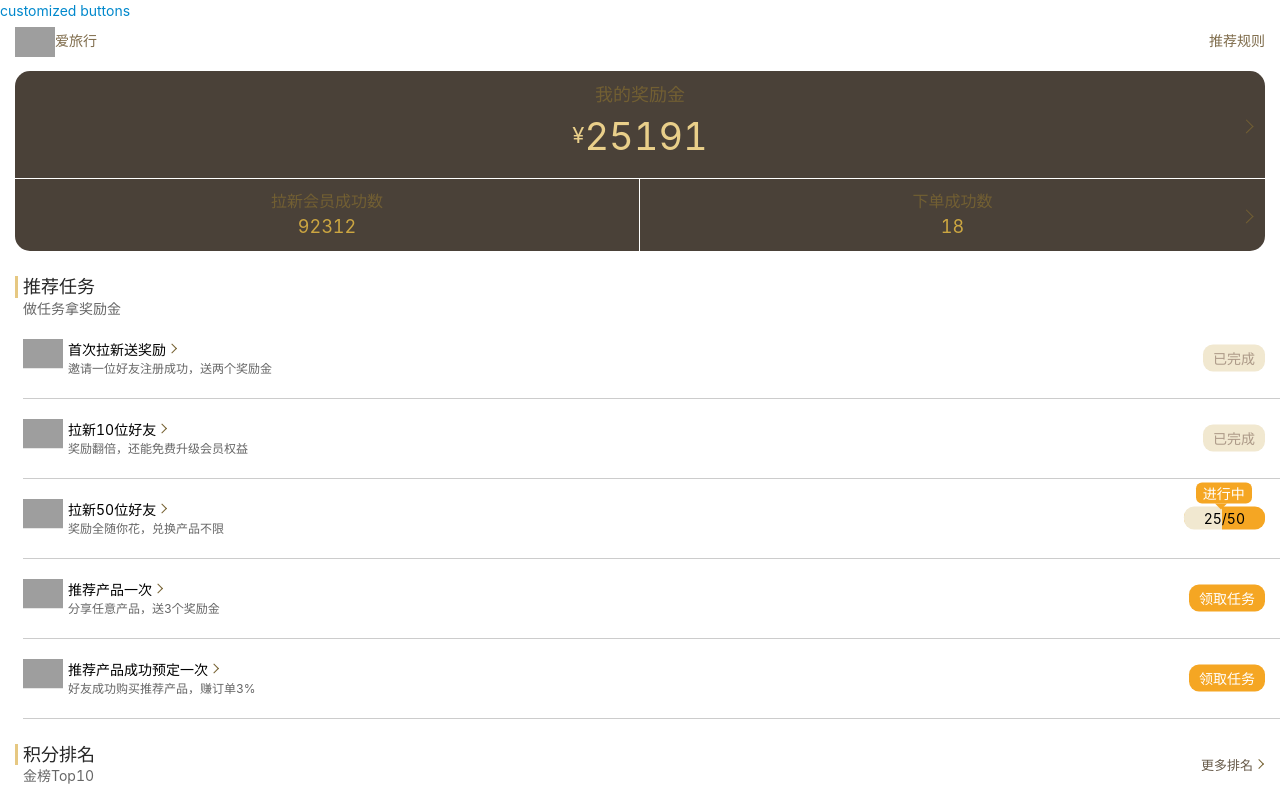
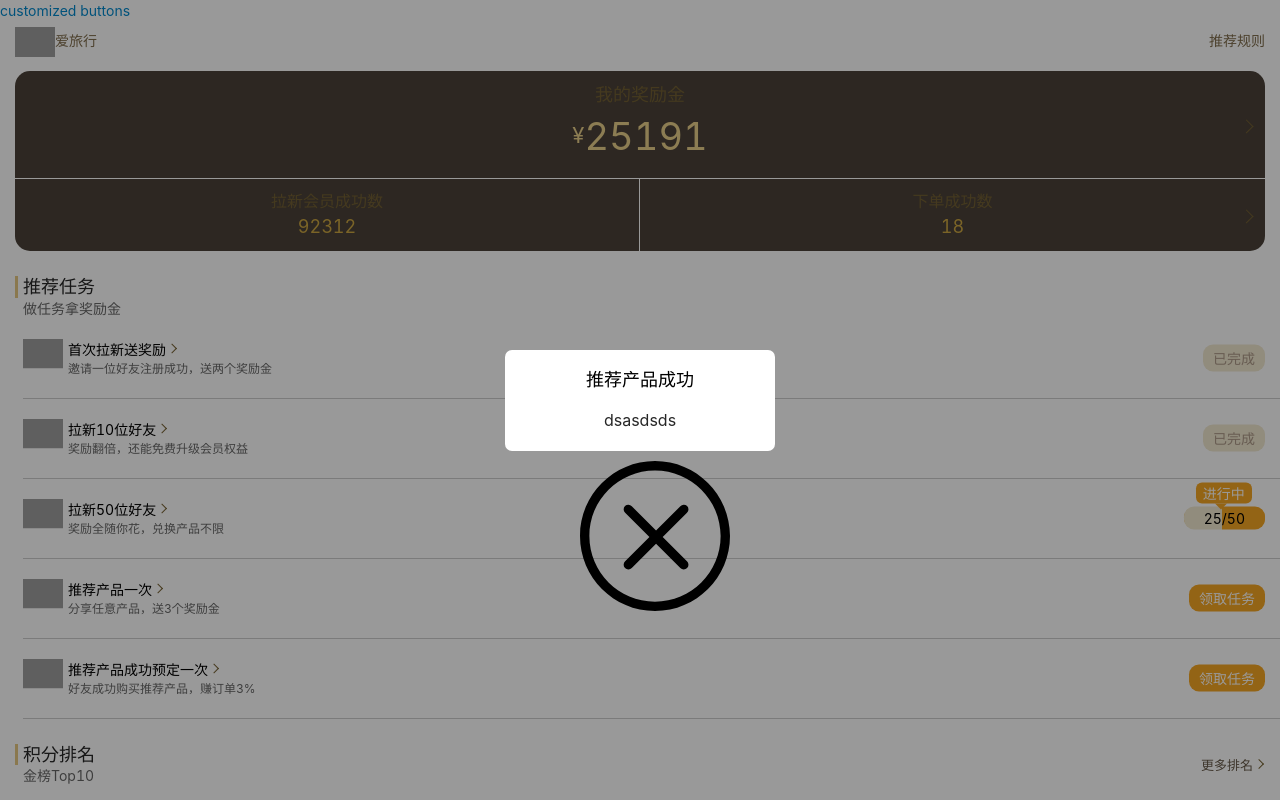
Before and after one commit to tuiche000/react-app-client, a React (Create React App) app: page / in a window 1280 px wide. Both pictures are taken after a click on the button "customized buttons". Shown: the top 800 px of the page. Built offline with nearby package versions, Linux system fonts and the light colour scheme; grey boxes are pictures that could not be loaded.

Commit message:
添加一个dialog组建

```diff
--- /dev/null
+++ b/src/components/Dialog.css
@@ -0,0 +1,75 @@
+.am-modal-mask {
+    position: fixed;
+    top: 0;
+    right: 0;
+    left: 0;
+    bottom: 0;
+    height: 100%;
+    z-index: 999;
+    background-color: rgba(0, 0, 0, 0.4);
+}
+.am-modal-wrap {
+    position: fixed;
+    overflow: auto;
+    top: 0;
+    right: 0;
+    bottom: 0;
+    left: 0;
+    height: 100%;
+    z-index: 999;
+    outline: 0;
+    display: flex;
+    align-items: center;
+    justify-content: center;
+    transform: translateZ(1px);
+}
+.am-modal-transparent {
+    width: 270px;
+}
+.am-modal {
+    position: relative;
+}
+.am-modal-transparent .am-modal-content {
+    border-radius: 7px;
+    padding-top: 15px;
+}
+.am-modal-content {
+    position: relative;
+    background-color: #fff;
+    border: 0;
+    background-clip: padding-box;
+    text-align: center;
+    height: 100%;
+    overflow: inherit;
+}
+.am-modal-header {
+    padding: 6px 15px 15px;
+}
+.am-modal-transparent .am-modal-content .am-modal-body {
+    padding: 0 15px 15px;
+}
+.am-modal-body {
+    font-size: 15px;
+    color: #888;
+    height: 100%;
+    line-height: 1.5;
+    overflow: auto;
+}
+.am-modal-title {
+    margin: 0;
+    font-size: 18px;
+    line-height: 1;
+    color: #000;
+    text-align: center;
+}
+.am-modal-alert-content, .am-modal-propmt-content {
+    zoom: 1;
+    overflow: hidden;
+}
+.am-modal-footer-close {
+    position: absolute;
+    width: 100%;
+}
+.am-modal-footer-close-icon {
+    margin-top: 10px;
+}
--- /dev/null
+++ b/src/components/Dialog.js
@@ -0,0 +1,56 @@
+import React, { Component } from 'react';
+import { Icon } from 'antd-mobile';
+
+import './Dialog.css';
+
+// 参数：
+// title=>标题
+// shadow=>是否显示背景阴影
+// footer_close=>关闭事件
+class Dialog extends Component {
+    constructor(...args) {
+        super(...args);
+        document.querySelector('body').style = "overflow: hidden;"
+    }
+
+    componentWillUnmount() {
+        document.querySelector('body').style = ""
+    }
+
+    fnClose() {
+        this.props.footer_close && this.props.footer_close();
+    }
+
+    render() {
+        return (
+            <div id="am-modal-container-1555394829792">
+                <div>
+                    <div className="am-modal-mask"></div>
+                    <div className="am-modal-wrap " role="dialog" aria-labelledby="推荐产品成功">
+                        <div role="document" className="am-modal am-modal-transparent">
+                            <div className="am-modal-content">
+                                <div className="am-modal-header">
+                                    <div className="am-modal-title">
+                                        {this.props.title}
+                                    </div>
+                                </div>
+                                <div className="am-modal-body">
+                                    <div className="am-modal-alert-content">
+                                        {
+                                            this.props.children
+                                        }
+                                    </div>
+                                </div>
+                                <div className="am-modal-footer-close">
+                                    <Icon onClick={this.fnClose.bind(this)} className="am-modal-footer-close-icon" type="cross-circle" size="" color="#fff" />
+                                </div>
+                            </div>
+                        </div>
+                    </div>
+                </div>
+            </div>
+        );
+    }
+}
+
+export default Dialog;
--- a/src/pages/homepage/index.js
+++ b/src/pages/homepage/index.js
@@ -1,13 +1,15 @@
 import React, { Component } from 'react';
 import "./index.css";
-import { Modal, Button, WhiteSpace, WingBlank, Toast } from 'antd-mobile';
+import { Modal, Button } from 'antd-mobile';
+import Dialog from "../../components/Dialog";
 
 class Homepage extends Component {
     constructor(...args) {
         super(...args)
 
         this.state = {
-            list_data: []
+            list_data: [],
+            showDialog: false
         }
     }
 
@@ -31,18 +33,23 @@ class Homepage extends Component {
         })
     }
 
-    showAlert() {
-        const alert = Modal.alert
-        const alertInstance = alert('推荐产品成功', '定制师将尽快与您联系，请保持手机畅通', [
-            { text: 'Cancel', onPress: () => console.log('cancel'), style: 'default' },
-            { text: 'OK', onPress: () => console.log('ok') },
-        ]);
+    fnFooterClose() {
+        this.setState({
+            showDialog: !this.state.showDialog
+        })
     }
 
     render() {
         return (
             <div className="homepage-main">
-                <Button onClick={this.showAlert.bind(this)}>customized buttons</Button>
+                {
+                    this.state.showDialog ? (
+                        <Dialog title="推荐产品成功" footer_close={this.fnFooterClose.bind(this)}>
+                            <h2>dsasdsds</h2>
+                        </Dialog>
+                    ) : ''
+                }
+                <Button onClick={this.fnFooterClose.bind(this)}>customized buttons</Button>
                 <section className="homepage">
                     <header>
                         <ul className="clearfix">
```
